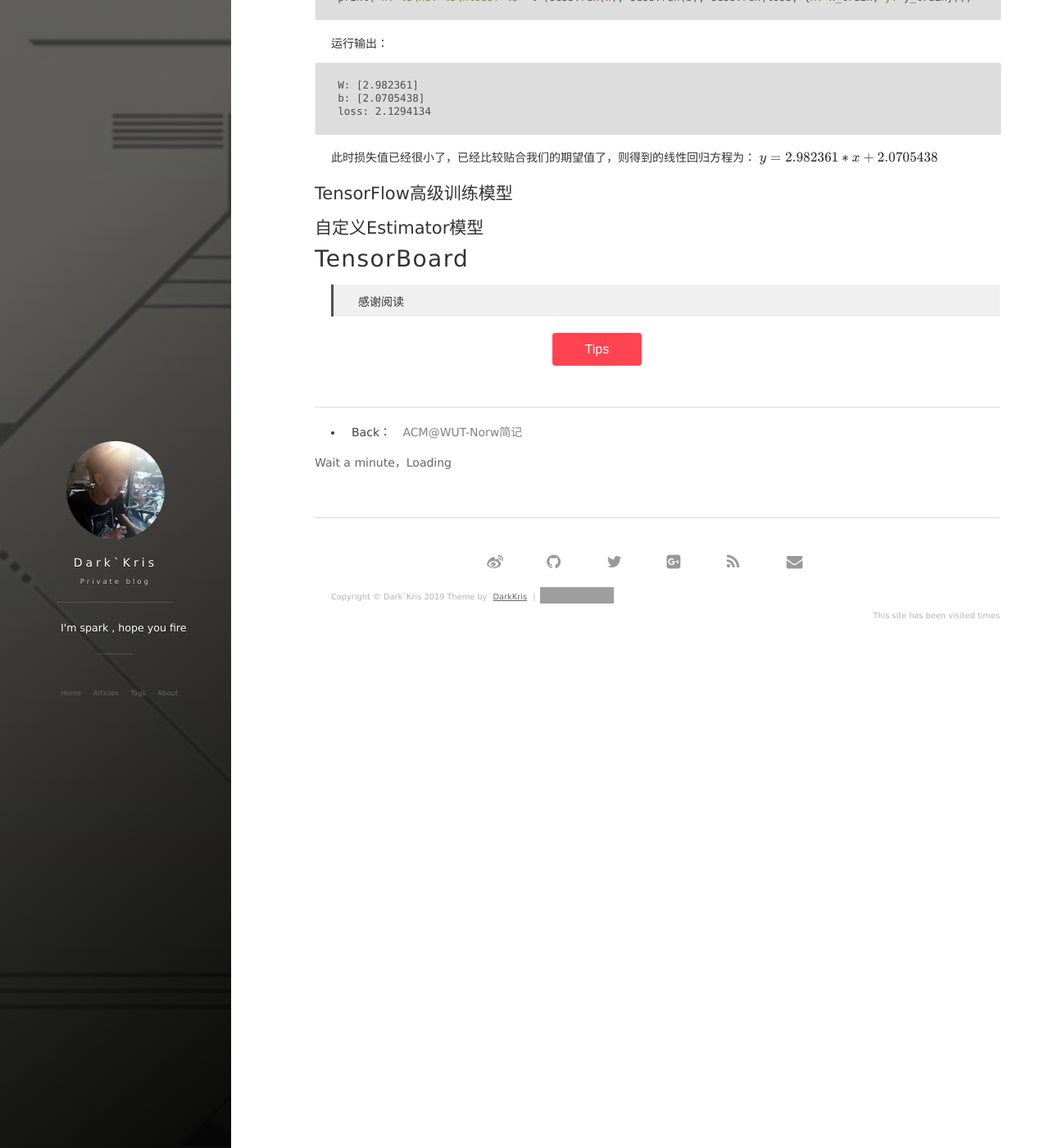
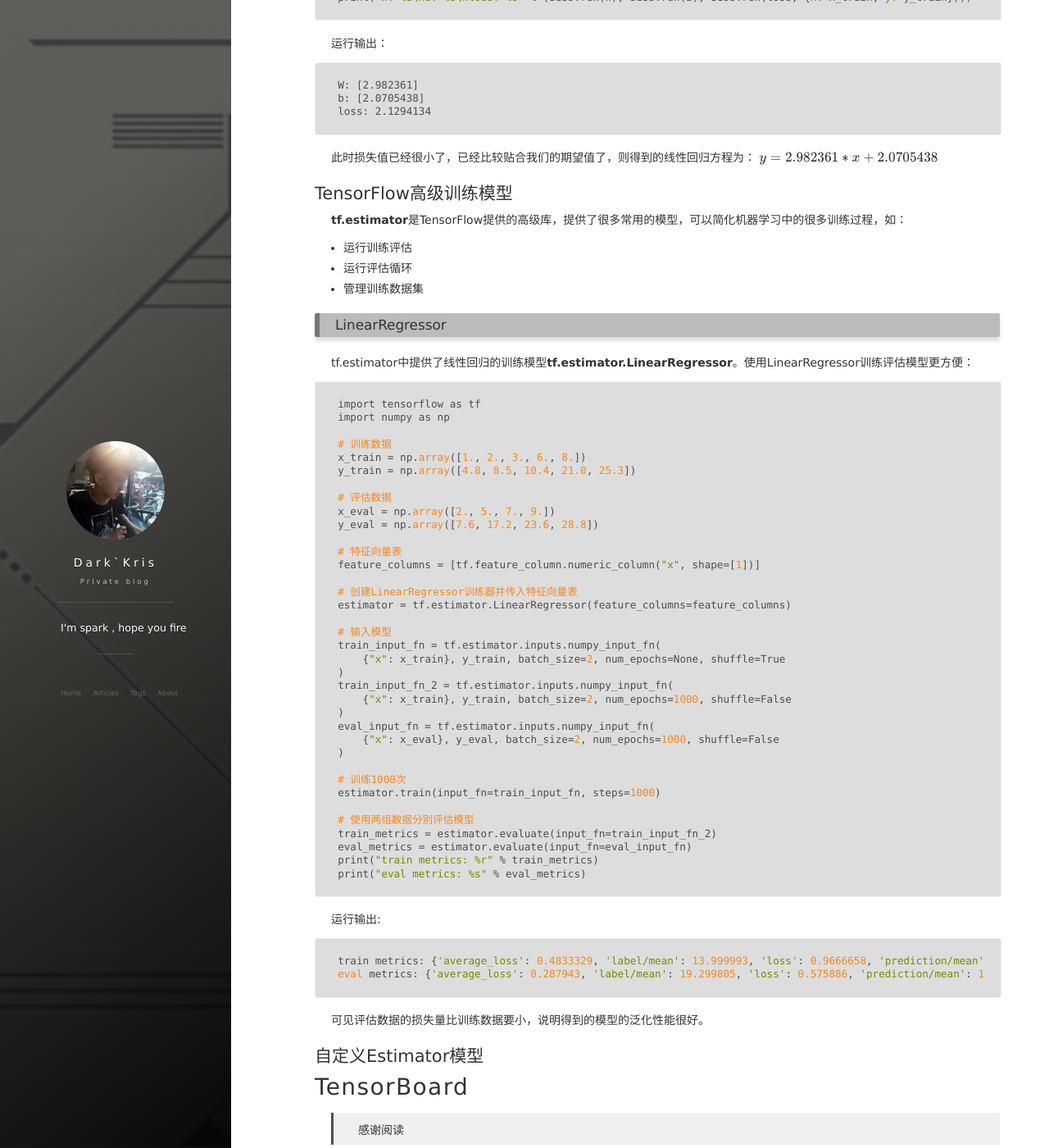
Before and after one commit to DeAntiWang/deantiwang.github.io, a Jekyll site: the page built from _posts/2019-2-7-TensorFlowFirstDemo.md, in a window 1280 px wide and 1400 px high, scrolled down 6921 px. Shown: the whole window at 82% size. Built offline with Jekyll 4.4.1, drawn with Linux system fonts in a browser that asks for light colours; nearby versions of some CDN libraries; formulas are drawn with MathJax 3; comment, search, counter and statistics services are not loaded; grey boxes are pictures that could not be loaded.

Commit message:
feat: resStorage

````diff
--- a/_posts/2019-2-7-TensorFlowFirstDemo.md
+++ b/_posts/2019-2-7-TensorFlowFirstDemo.md
@@ -274,6 +274,64 @@ $$ y = 2.982361 * x + 2.0705438 $$
 
 ## TensorFlow高级训练模型
 
+**tf.estimator**是TensorFlow提供的高级库，提供了很多常用的模型，可以简化机器学习中的很多训练过程，如：
+
+- 运行训练评估
+- 运行评估循环
+- 管理训练数据集
+
+### LinearRegressor
+
+tf.estimator中提供了线性回归的训练模型**tf.estimator.LinearRegressor**。使用LinearRegressor训练评估模型更方便：
+
+```python
+import tensorflow as tf
+import numpy as np
+
+# 训练数据
+x_train = np.array([1., 2., 3., 6., 8.])
+y_train = np.array([4.8, 8.5, 10.4, 21.0, 25.3])
+
+# 评估数据
+x_eval = np.array([2., 5., 7., 9.])
+y_eval = np.array([7.6, 17.2, 23.6, 28.8])
+
+# 特征向量表
+feature_columns = [tf.feature_column.numeric_column("x", shape=[1])]
+
+# 创建LinearRegressor训练器并传入特征向量表
+estimator = tf.estimator.LinearRegressor(feature_columns=feature_columns)
+
+# 输入模型
+train_input_fn = tf.estimator.inputs.numpy_input_fn(
+    {"x": x_train}, y_train, batch_size=2, num_epochs=None, shuffle=True
+)
+train_input_fn_2 = tf.estimator.inputs.numpy_input_fn(
+    {"x": x_train}, y_train, batch_size=2, num_epochs=1000, shuffle=False
+)
+eval_input_fn = tf.estimator.inputs.numpy_input_fn(
+    {"x": x_eval}, y_eval, batch_size=2, num_epochs=1000, shuffle=False
+)
+
+# 训练1000次
+estimator.train(input_fn=train_input_fn, steps=1000)
+
+# 使用两组数据分别评估模型
+train_metrics = estimator.evaluate(input_fn=train_input_fn_2)
+eval_metrics = estimator.evaluate(input_fn=eval_input_fn)
+print("train metrics: %r" % train_metrics)
+print("eval metrics: %s" % eval_metrics)
+```
+
+运行输出:
+
+```python
+train metrics: {'average_loss': 0.4833329, 'label/mean': 13.999993, 'loss': 0.9666658, 'prediction/mean': 14.124545, 'global_step': 1000}
+eval metrics: {'average_loss': 0.287943, 'label/mean': 19.299805, 'loss': 0.575886, 'prediction/mean': 19.205923, 'global_step': 1000}
+```
+
+可见评估数据的损失量比训练数据要小，说明得到的模型的泛化性能很好。
+
 ## 自定义Estimator模型
 
 # TensorBoard
````
